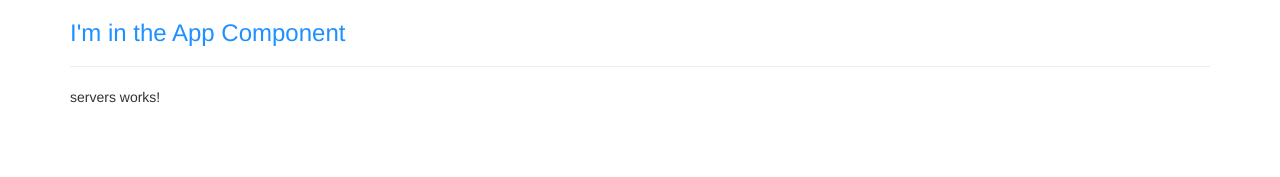
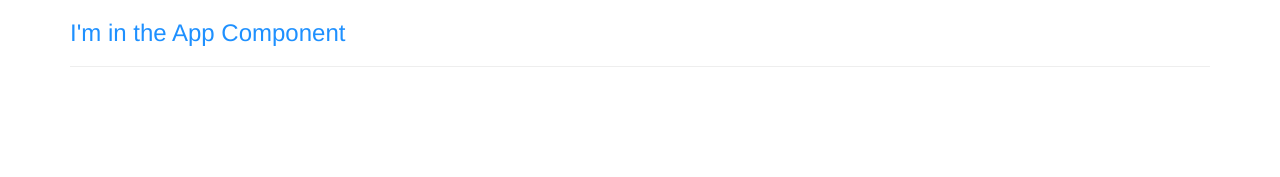
Before and after one commit to blaytenshi/learningAngular7, an Angular app: page / in a window 1280 px wide. Shown: the top 177 px of the page. Built offline with nearby package versions, Linux system fonts and the light colour scheme.

Commit message:
S2L21 Understanding the component selector

```diff
--- a/src/app/app.component.html
+++ b/src/app/app.component.html
@@ -3,7 +3,9 @@
     <div class="col-xs-12">
       <h3>I'm in the App Component</h3>
       <hr>
-      <app-servers></app-servers>
+      <!--<app-servers></app-servers>-->
+      <!--<div app-servers></div>-->
+      <div class="app-servers"></div>
     </div>
   </div>
 </div>
```
Also changed, not shown: src/app/servers/servers.component.ts (+9 -0 lines).
